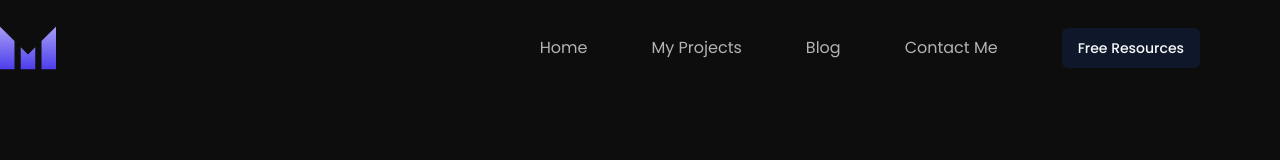
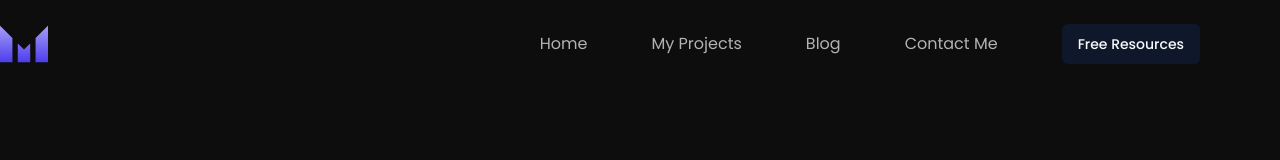
Before and after one commit to manjeshrv592/manjesh, a Next.js app: page / in a window 1280 px wide. Shown: the top 160 px of the page. Built offline with nearby package versions, Linux system fonts and the light colour scheme.

Commit message:
Reduced header logo size

```diff
--- a/components/Header.jsx
+++ b/components/Header.jsx
@@ -10,12 +10,11 @@ const Header = () => {
         <div className='flex items-center justify-between'>
           <Link href='/'>
             <Image
-              className='md:w-14'
+              className='md:w-12'
               src='/assets/logos/my-logo.svg'
               alt='Manjesh logo'
-              width={40}
-              height={40}
-              sizes='32px, (min-width: 768px) 64px'
+              width={32}
+              height={32}
             />
           </Link>
           <DesktopNav />
```
